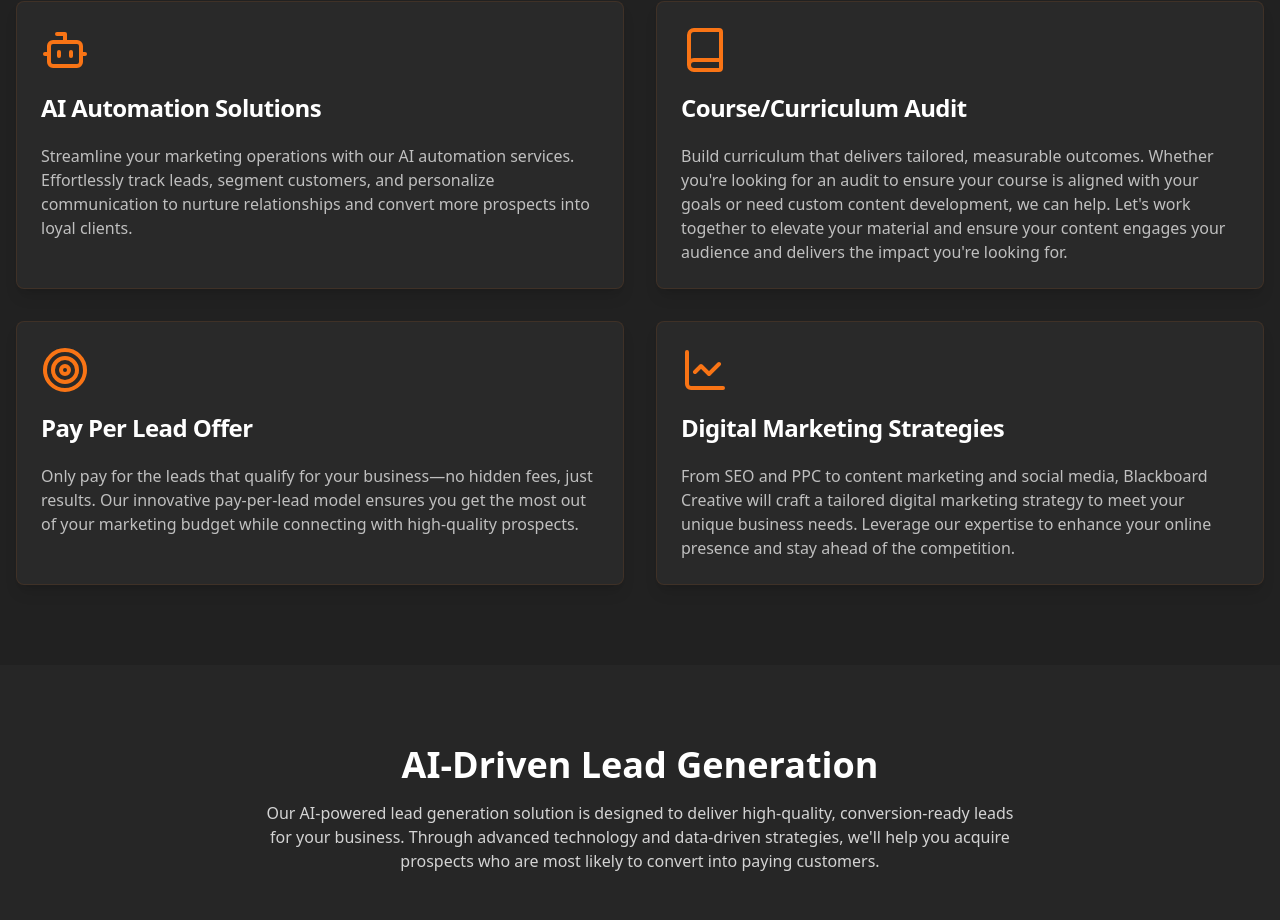
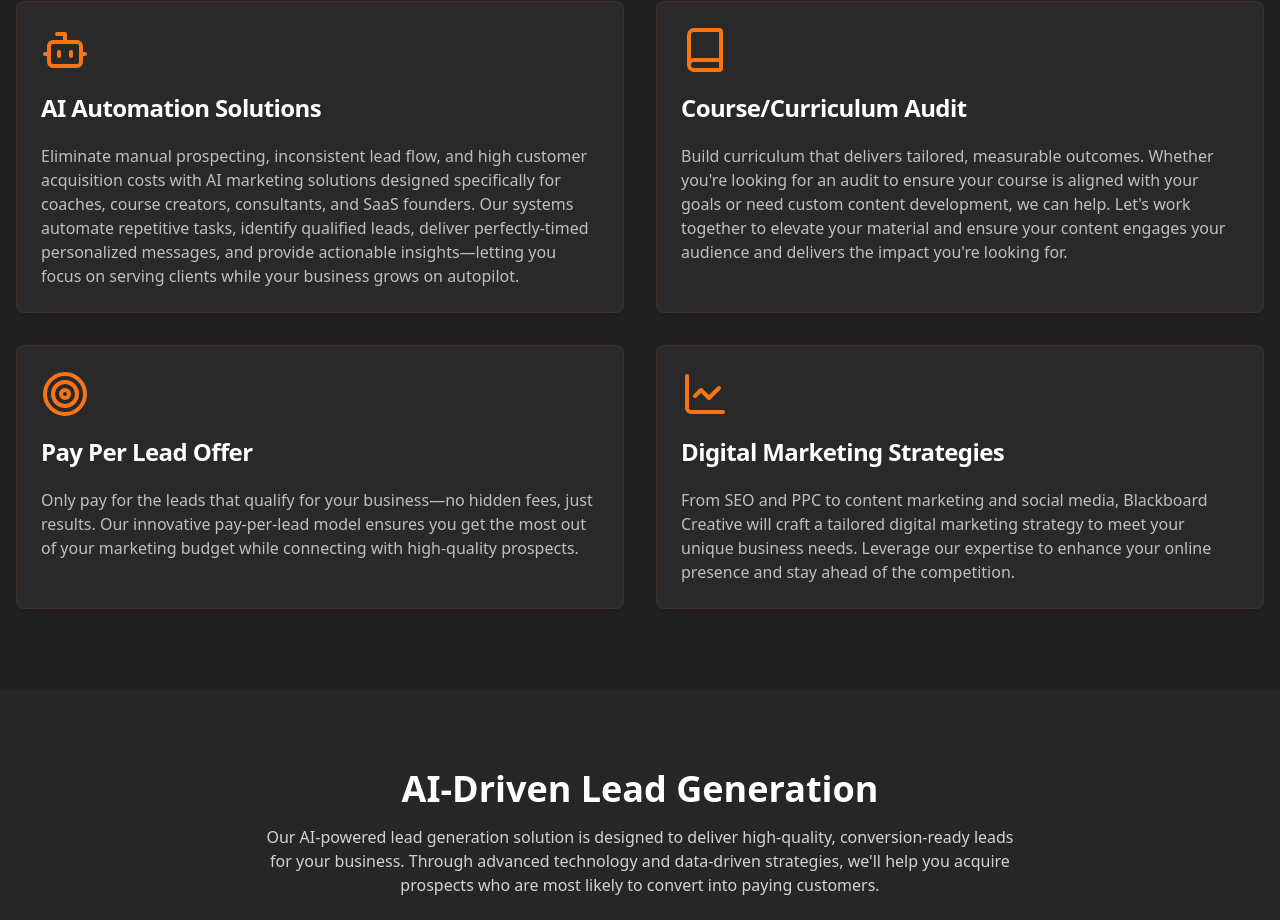
Before and after one commit to duronjackson/blackboard-landing-lounge, a React (Vite) app: page / in a window 1280 px wide. Shown: the part 1151-2071 px from the top of the page. Built offline with nearby package versions, Linux system fonts and the light colour scheme.

Commit message:
Fix: Update AI Automation description
Replaced the description within the AI Automation Solution box with the new text.

```diff
--- a/src/components/Services.tsx
+++ b/src/components/Services.tsx
@@ -5,7 +5,7 @@ import { Card, CardContent, CardHeader, CardTitle } from "@/components/ui/card";
 const services = [
   {
     title: "AI Automation Solutions",
-    description: "Streamline your marketing operations with our AI automation services. Effortlessly track leads, segment customers, and personalize communication to nurture relationships and convert more prospects into loyal clients.",
+    description: "Eliminate manual prospecting, inconsistent lead flow, and high customer acquisition costs with AI marketing solutions designed specifically for coaches, course creators, consultants, and SaaS founders. Our systems automate repetitive tasks, identify qualified leads, deliver perfectly-timed personalized messages, and provide actionable insights—letting you focus on serving clients while your business grows on autopilot.",
     icon: Bot,
   },
   {
```
